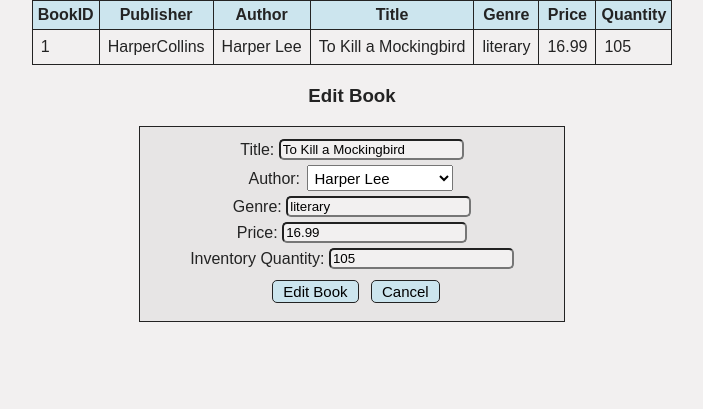
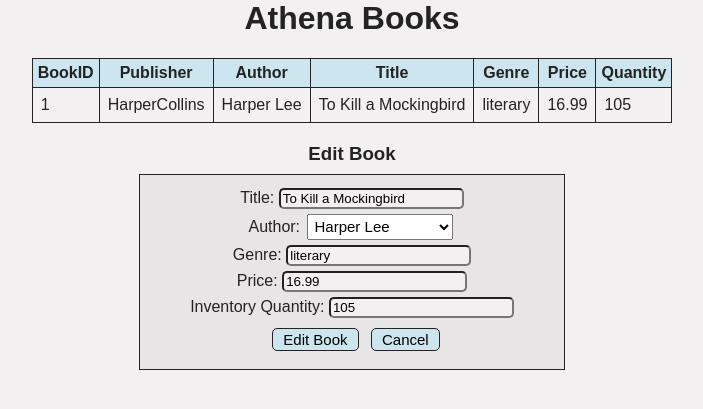
Before and after one commit to vmkiss/athena-books-db, a Flask app: page /edit_book/1 in a window 1280 px wide. Shown: the top 409 px of the page, without its empty margins (288-991 px from the left). Run offline with Flask 3, Linux system fonts and the light colour scheme; data comes from the database, SQL or seed files in the repository; data that the repository does not hold is empty; some libraries are stand-ins or nearby versions.

Commit message:
add headers to edit pages

```diff
--- a/static/css/style.css
+++ b/static/css/style.css
@@ -90,7 +90,8 @@ Source URL: https://replit.com/@PamVanLonden/a-Global-Stylesheet#App.css */
   h1 {
   }
   h2 {}
-  h3 {}
+  h3 {
+      }
   h4 {}
   h5 {}
   h6 {}
@@ -122,14 +123,16 @@ Source URL: https://replit.com/@PamVanLonden/a-Global-Stylesheet#App.css */
 
   /*  ----- Table ----- */
   table {
+    margin-top: -10px;
     margin-right: auto;
     margin-left: auto;
     border-collapse: collapse;
     border-color: #232323;
     border-width: 1.5px;
+  }
 
+  caption {
   }
-  caption {}
   thead {
     background-color: #CCE5EE;
   }
@@ -163,7 +166,7 @@ Source URL: https://replit.com/@PamVanLonden/a-Global-Stylesheet#App.css */
     border-color:#232323;
     background-color: #E7E5E5;
     display: inline-block;
-    margin:0 auto;
+    margin-top: -10px;
     padding: 10px 50px 10px 50px;
   }
     legend {
@@ -210,6 +213,10 @@ Source URL: https://replit.com/@PamVanLonden/a-Global-Stylesheet#App.css */
 
 .btn:hover{
   box-shadow: .5px 1px;
+}
+
+#edit-table {
+  margin-top: 10px;
 }
 
   select {
--- a/templates/edit_bookpurchases.j2
+++ b/templates/edit_bookpurchases.j2
@@ -10,8 +10,10 @@
 </head>
 
 <body>
+    <header>
+        <h1>Athena Books</h1>
     <div>
-        <table border="1" cellpadding="5">
+        <table id="edit-table" border="1" cellpadding="5">
             <!-- Access data tuple passed from app.py -->
             {% if data %}
                 <thead>
--- a/templates/edit_books.j2
+++ b/templates/edit_books.j2
@@ -10,8 +10,10 @@
 </head>
 
 <body>
+    <header>
+        <h1>Athena Books</h1>
     <div>
-        <table border="1" cellpadding="5">
+        <table id="edit-table" border="1" cellpadding="5">
             <!-- Access data tuple passed from app.py -->
             {% if data %}
                 <thead>
--- a/templates/edit_customers.j2
+++ b/templates/edit_customers.j2
@@ -10,8 +10,10 @@
 </head>
 
 <body>
+    <header>
+        <h1>Athena Books</h1>
     <div>
-        <table border="1" cellpadding="5">
+        <table id="edit-table" border="1" cellpadding="5">
             <!-- Access data tuple passed from app.py -->
             {% if data %}
                 <thead>
--- a/templates/edit_purchases.j2
+++ b/templates/edit_purchases.j2
@@ -10,8 +10,10 @@
 </head>
 
 <body>
+    <header>
+        <h1>Athena Books</h1>
     <div>
-        <table border="1" cellpadding="5">
+        <table id="edit-table" border="1" cellpadding="5">
             <!-- Access data tuple passed from app.py -->
             {% if data %}
                 <thead>
```
